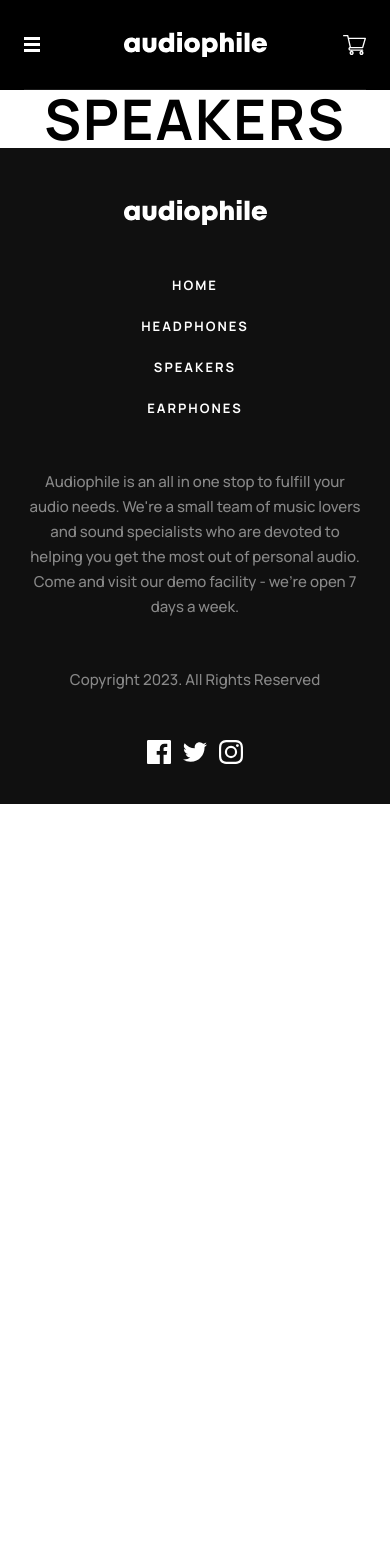
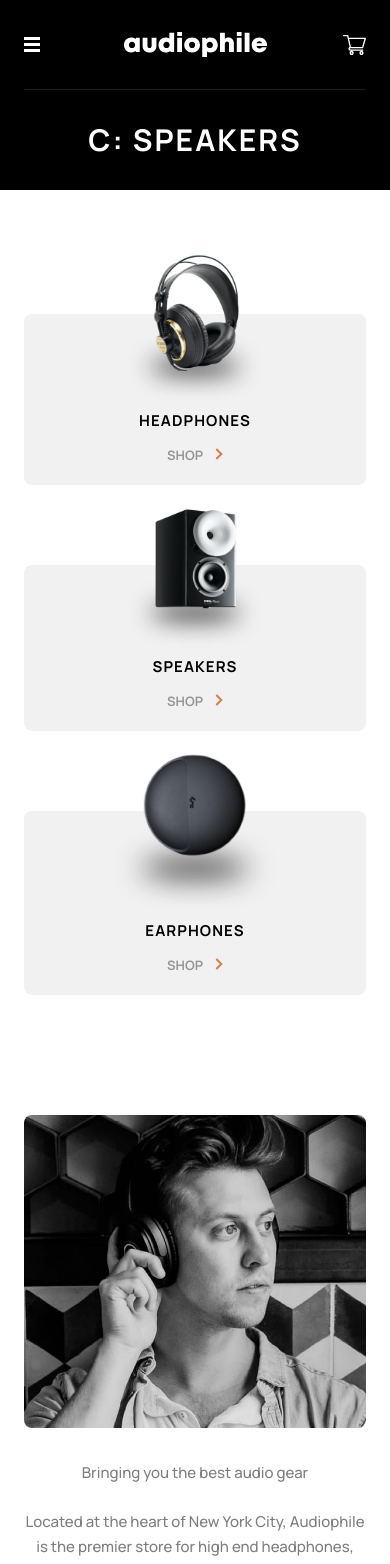
Before and after one commit to scottmotion/audiophile-ecommerce, a React (Vite) app: page /audiophile-ecommerce/speakers in a window 390 px wide. Shown: the top 1564 px of the page. Before the commit the page ends 844 px from the top, so only its background shows below. Built offline with nearby package versions, Linux system fonts and the light colour scheme.

Commit message:
category init

```diff
--- a/src/App.tsx
+++ b/src/App.tsx
@@ -6,19 +6,29 @@ import {
 } from "react-router-dom";
 
 import Layout from "./pages/Layout";
+import CategoryLayout from "./pages/CategoryLayout";
 
 import Home from "./pages/Home";
-import Headphones from "./pages/Headphones";
-import Speakers from "./pages/Speakers";
-import Earphones from "./pages/Earphones";
+// import Headphones from "./pages/Headphones";
+// import Speakers from "./pages/Speakers";
+// import Earphones from "./pages/Earphones";
 
 const router = createBrowserRouter(
   createRoutesFromElements(
     <Route path="/" element={<Layout />}>
       <Route index element={<Home />} />
-      <Route path="headphones" element={<Headphones />} />
+      {/* <Route path="headphones" element={<Headphones />} />
       <Route path="speakers" element={<Speakers />} />
-      <Route path="earphones" element={<Earphones />} />
+      <Route path="earphones" element={<Earphones />} /> */}
+      <Route
+        path="headphones"
+        element={<CategoryLayout category="headphones" />}
+      />
+      <Route path="speakers" element={<CategoryLayout category="speakers" />} />
+      <Route
+        path="earphones"
+        element={<CategoryLayout category="earphones" />}
+      />
     </Route>,
   ),
   {
--- /dev/null
+++ b/src/pages/CategoryLayout.tsx
@@ -0,0 +1,23 @@
+import CategoryNav from "../Components/CategoryNav";
+import BestGear from "../Components/BestGear";
+
+type CategoryLayoutProps = {
+  category: string;
+};
+
+export default function CategoryLayout({ category }: CategoryLayoutProps) {
+  return (
+    <>
+      <header className="mb-[4rem] flex w-full flex-col items-center bg-black md:mb-[7.5rem]">
+        <div className="flex w-full flex-col items-center justify-center bg-black py-8 md:py-24">
+          <h1 className="text-3xl text-white md:text-4xl">C: {category}</h1>
+        </div>
+      </header>
+
+      <main className="mb-[7.5rem] flex w-full flex-col items-center gap-[7.5rem] px-6 md:px-10 lg:mb-[12.5rem] lg:gap-[10rem]">
+        <CategoryNav />
+        <BestGear />
+      </main>
+    </>
+  );
+}
```
